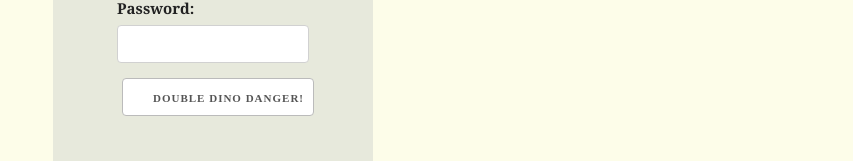
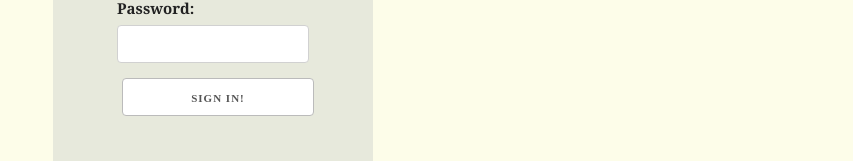
Before and after one commit to wcpines/youragora, a React (Create React App) app in the folder your-agora-fe/: page /signin in a window 1280 px wide. Shown: the part 441-602 px from the top of the page, without its empty margins (427-1280 px from the left). Built offline with nearby package versions, Linux system fonts and the light colour scheme.

Commit message:
remove Dino Danger buttons R.I.P. ):

```diff
--- a/your-agora-fe/src/components/users/SignIn.js
+++ b/your-agora-fe/src/components/users/SignIn.js
@@ -47,7 +47,7 @@ class SignIn extends Component {
               <input className="email-input u-full-width" onChange={this.handleEmail} type="text" />
               <label htmlFor="password-input">Password:</label>
               <input className="password-input u-full-width" onChange={this.handlePassword} type="password" /><br />
-              <input id="signin-button" className="u-full-width button" type="submit" value="Double Dino Danger!" />
+              <input id="signin-button" className="u-full-width button" type="submit" value="Sign In!" />
               <ErrorMessage />
             </form>
             <Link id="browse-as-guest" to='/'><p>Browse as Guest</p></Link>
--- a/your-agora-fe/src/components/users/SignUp.js
+++ b/your-agora-fe/src/components/users/SignUp.js
@@ -49,7 +49,7 @@ class SignUp extends Component {
               <input className="u-full-width" onChange={this.handleEmail} type="text" />
               <label htmlFor="password-input">Password:</label>
               <input className="u-full-width" onChange={this.handlePassword} type="password" />
-              <input className="u-full-width button" id="signup-button" type="submit" value="Dino Danger!" />
+              <input className="u-full-width button" id="signup-button" type="submit" value="Sign Up!" />
               <ErrorMessage />
             </form>
             <Link id="already-a-member" to='/signin'><p>Already a member? Sign In</p></Link>
```
Also changed, not shown: 1 other file (tests, documents, lock files or other folders).
